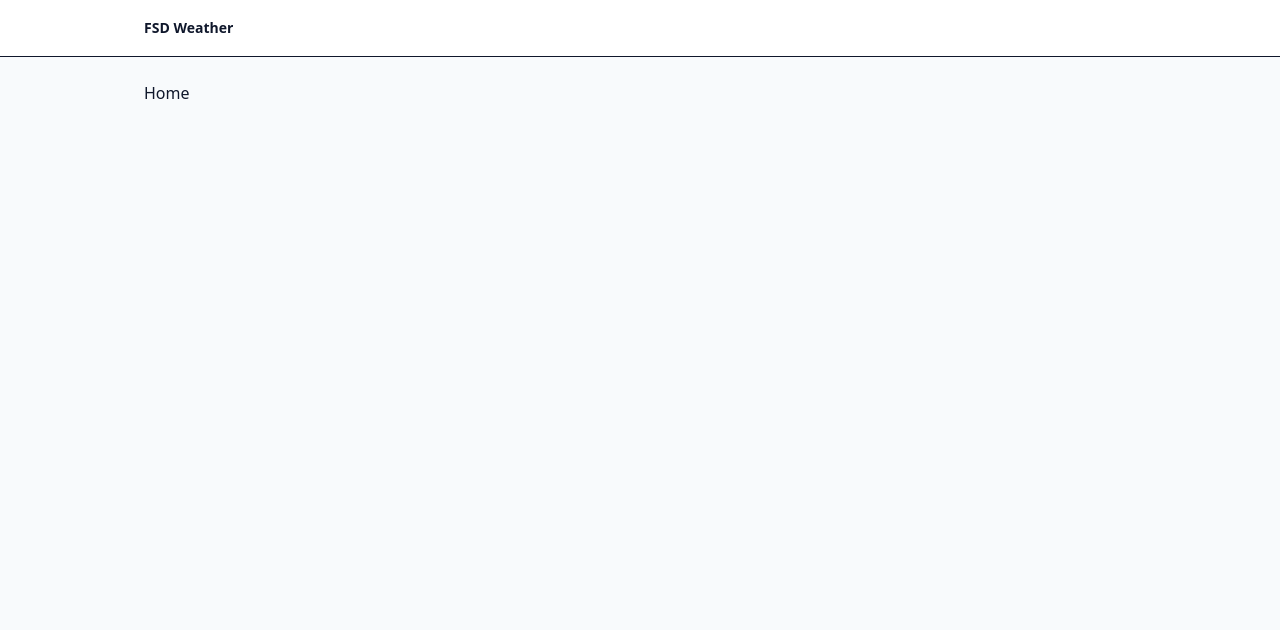
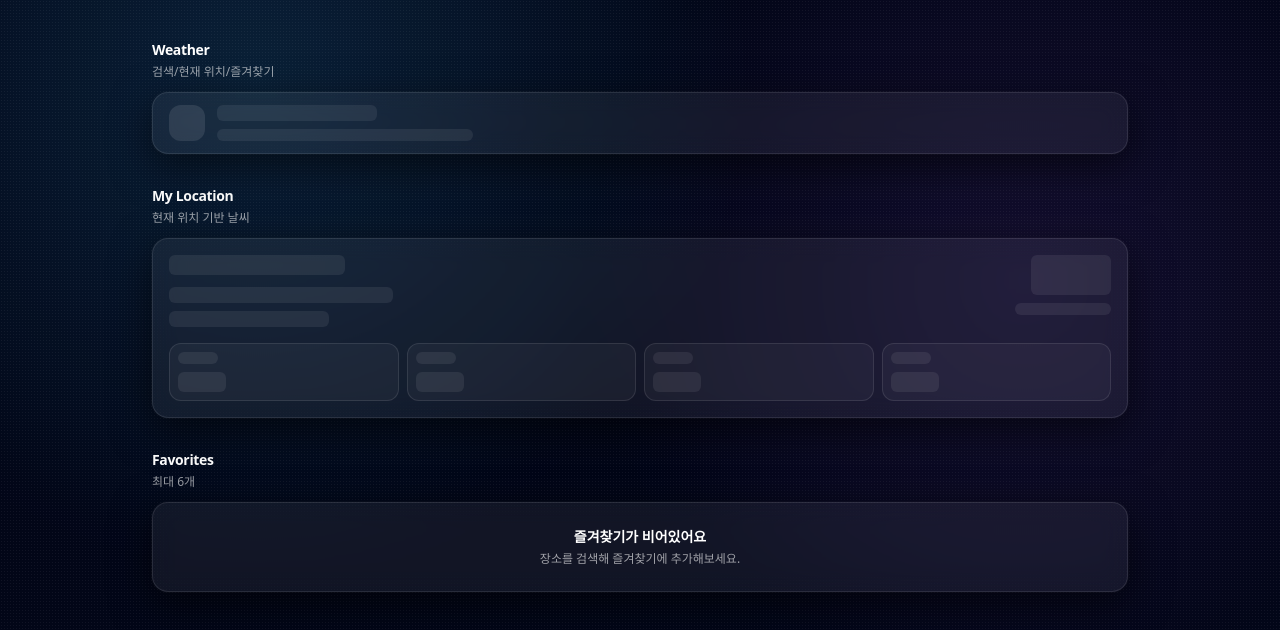
Before and after one commit to Jaehyuksssss/fsd_weather_app, a React (Vite) app: page / in a window 1280 px wide. Shown: the top 630 px of the page. Built offline with nearby package versions, Linux system fonts and the light colour scheme.

Commit message:
feat(ui): add basic layout and shared UI components

```diff
--- /dev/null
+++ b/src/app/layout/AppShell.tsx
@@ -0,0 +1,20 @@
+import { Outlet } from "react-router-dom";
+
+export function AppShell() {
+  return (
+    <div className="relative min-h-screen overflow-hidden bg-slate-950 text-white">
+      <div
+        aria-hidden="true"
+        className="pointer-events-none absolute inset-0 opacity-90 [background-image:radial-gradient(900px_circle_at_20%_10%,rgba(56,189,248,0.16),transparent_55%),radial-gradient(800px_circle_at_80%_35%,rgba(168,85,247,0.12),transparent_55%),linear-gradient(to_bottom,rgba(2,6,23,1),rgba(2,6,23,1))]"
+      />
+      <div
+        aria-hidden="true"
+        className="pointer-events-none absolute inset-0 opacity-[0.06] [background-image:radial-gradient(rgba(255,255,255,0.9)_1px,transparent_1px)] [background-size:3px_3px]"
+      />
+
+      <div className="relative mx-auto w-full max-w-5xl px-4 py-10 sm:px-6">
+        <Outlet />
+      </div>
+    </div>
+  );
+}
--- a/src/app/router/router.tsx
+++ b/src/app/router/router.tsx
@@ -1,7 +1,7 @@
 import { createBrowserRouter } from "react-router-dom";
 
 import { HomePage } from "../../pages/home";
-import { AppShell } from "../ui/AppShell";
+import { AppShell } from "../layout/AppShell";
 
 export const router = createBrowserRouter([
   {
--- a/src/app/ui/AppShell.tsx
+++ /dev/null
@@ -1,16 +0,0 @@
-import { Outlet } from "react-router-dom";
-
-export function AppShell() {
-  return (
-    <div className="min-h-screen bg-slate-50 text-slate-900">
-      <header className="border-b bg-white">
-        <div className="mx-auto flex h-14 max-w-5xl items-center px-4">
-          <span className="text-sm font-semibold">FSD Weather</span>
-        </div>
-      </header>
-      <main className="mx-auto max-w-5xl px-4 py-6">
-        <Outlet />
-      </main>
-    </div>
-  );
-}
--- a/src/pages/home/ui/HomePage.tsx
+++ b/src/pages/home/ui/HomePage.tsx
@@ -1,3 +1,82 @@
+import { Card, EmptyState, SectionTitle, Skeleton } from "../../../shared/ui";
+
+function SearchBarPlaceholder() {
+  return (
+    <Card className="px-4 py-3">
+      <div className="flex items-center gap-3">
+        <div className="h-9 w-9 rounded-xl bg-white/10" aria-hidden="true" />
+        <div className="min-w-0 flex-1">
+          <Skeleton className="h-4 w-40" />
+          <div className="mt-2">
+            <Skeleton className="h-3 w-64 max-w-full" />
+          </div>
+        </div>
+      </div>
+    </Card>
+  );
+}
+
+function MyLocationPlaceholder() {
+  return (
+    <section className="space-y-3">
+      <SectionTitle title="My Location" subtitle="현재 위치 기반 날씨" />
+      <Card className="p-4">
+        <div className="flex items-start justify-between gap-4">
+          <div className="min-w-0 flex-1">
+            <Skeleton className="h-5 w-44" />
+            <div className="mt-3 space-y-2">
+              <Skeleton className="h-4 w-56" />
+              <Skeleton className="h-4 w-40" />
+            </div>
+          </div>
+          <div className="flex shrink-0 flex-col items-end">
+            <Skeleton className="h-10 w-20" />
+            <div className="mt-2">
+              <Skeleton className="h-3 w-24" />
+            </div>
+          </div>
+        </div>
+        <div className="mt-4 grid grid-cols-4 gap-2">
+          {Array.from({ length: 4 }).map((_, i) => (
+            <div
+              key={i}
+              className="rounded-xl border border-white/10 bg-white/[0.04] p-2"
+            >
+              <Skeleton className="h-3 w-10" />
+              <div className="mt-2">
+                <Skeleton className="h-5 w-12" />
+              </div>
+            </div>
+          ))}
+        </div>
+      </Card>
+    </section>
+  );
+}
+
+function FavoritesPlaceholder() {
+  return (
+    <section className="space-y-3">
+      <SectionTitle title="Favorites" subtitle="최대 6개" />
+      <Card className="p-6">
+        <EmptyState
+          title="즐겨찾기가 비어있어요"
+          description="장소를 검색해 즐겨찾기에 추가해보세요."
+        />
+      </Card>
+    </section>
+  );
+}
+
 export function HomePage() {
-  return <div>Home</div>
+  return (
+    <div className="space-y-8">
+      <div className="space-y-3">
+        <SectionTitle title="Weather" subtitle="검색/현재 위치/즐겨찾기" />
+        <SearchBarPlaceholder />
+      </div>
+      <MyLocationPlaceholder />
+      <FavoritesPlaceholder />
+    </div>
+  );
 }
--- /dev/null
+++ b/src/shared/ui/Card.tsx
@@ -0,0 +1,19 @@
+import type { HTMLAttributes, ReactNode } from "react";
+
+type CardProps = {
+  children: ReactNode;
+} & HTMLAttributes<HTMLDivElement>;
+
+export function Card({ className, children, ...props }: CardProps) {
+  const baseClassName =
+    "rounded-2xl border border-white/10 bg-white/[0.06] backdrop-blur-md shadow-[0_0_0_1px_rgba(255,255,255,0.02),0_12px_40px_rgba(0,0,0,0.55)]";
+
+  return (
+    <div
+      className={[baseClassName, className].filter(Boolean).join(" ")}
+      {...props}
+    >
+      {children}
+    </div>
+  );
+}
--- /dev/null
+++ b/src/shared/ui/EmptyState.tsx
@@ -0,0 +1,16 @@
+type EmptyStateProps = {
+  title: string;
+  description?: string;
+  className?: string;
+};
+
+export function EmptyState({ title, description, className }: EmptyStateProps) {
+  return (
+    <div className={["text-center", className].filter(Boolean).join(" ")}>
+      <div className="text-sm font-semibold text-white">{title}</div>
+      {description ? (
+        <div className="mt-1 text-xs text-white/60">{description}</div>
+      ) : null}
+    </div>
+  );
+}
--- /dev/null
+++ b/src/shared/ui/ErrorState.tsx
@@ -0,0 +1,39 @@
+import type { ReactNode } from "react";
+
+type ErrorStateProps = {
+  title: string;
+  description?: string;
+  onRetry?: () => void;
+  actions?: ReactNode;
+  className?: string;
+};
+
+export function ErrorState({
+  title,
+  description,
+  onRetry,
+  actions,
+  className,
+}: ErrorStateProps) {
+  const fallbackActions = onRetry ? (
+    <button
+      type="button"
+      onClick={onRetry}
+      className="inline-flex h-9 items-center justify-center rounded-lg border border-white/10 bg-white/10 px-3 text-sm font-medium text-white hover:bg-white/15"
+    >
+      다시 시도
+    </button>
+  ) : null;
+
+  return (
+    <div className={["text-center", className].filter(Boolean).join(" ")}>
+      <div className="text-sm font-semibold text-white">{title}</div>
+      {description ? (
+        <div className="mt-1 text-xs text-white/60">{description}</div>
+      ) : null}
+      {actions ?? fallbackActions ? (
+        <div className="mt-4">{actions ?? fallbackActions}</div>
+      ) : null}
+    </div>
+  );
+}
--- /dev/null
+++ b/src/shared/ui/SectionTitle.tsx
@@ -0,0 +1,22 @@
+type SectionTitleProps = {
+  title: string;
+  subtitle?: string;
+  className?: string;
+};
+
+export function SectionTitle({
+  title,
+  subtitle,
+  className,
+}: SectionTitleProps) {
+  return (
+    <div className={className}>
+      <div className="text-sm font-semibold tracking-tight text-white">
+        {title}
+      </div>
+      {subtitle ? (
+        <div className="mt-1 text-xs text-white/60">{subtitle}</div>
+      ) : null}
+    </div>
+  );
+}
--- /dev/null
+++ b/src/shared/ui/Skeleton.tsx
@@ -0,0 +1,15 @@
+type SkeletonProps = {
+  className?: string;
+};
+
+export function Skeleton({ className }: SkeletonProps) {
+  return (
+    <div
+      aria-hidden="true"
+      className={[
+        "animate-pulse rounded-md bg-white/10",
+        className ?? "h-4 w-full",
+      ].join(" ")}
+    />
+  );
+}
--- /dev/null
+++ b/src/shared/ui/index.ts
@@ -0,0 +1,5 @@
+export { Card } from "./Card";
+export { EmptyState } from "./EmptyState";
+export { ErrorState } from "./ErrorState";
+export { SectionTitle } from "./SectionTitle";
+export { Skeleton } from "./Skeleton";
```
Also changed, not shown: 2 other files (tests, documents, lock files or other folders).
